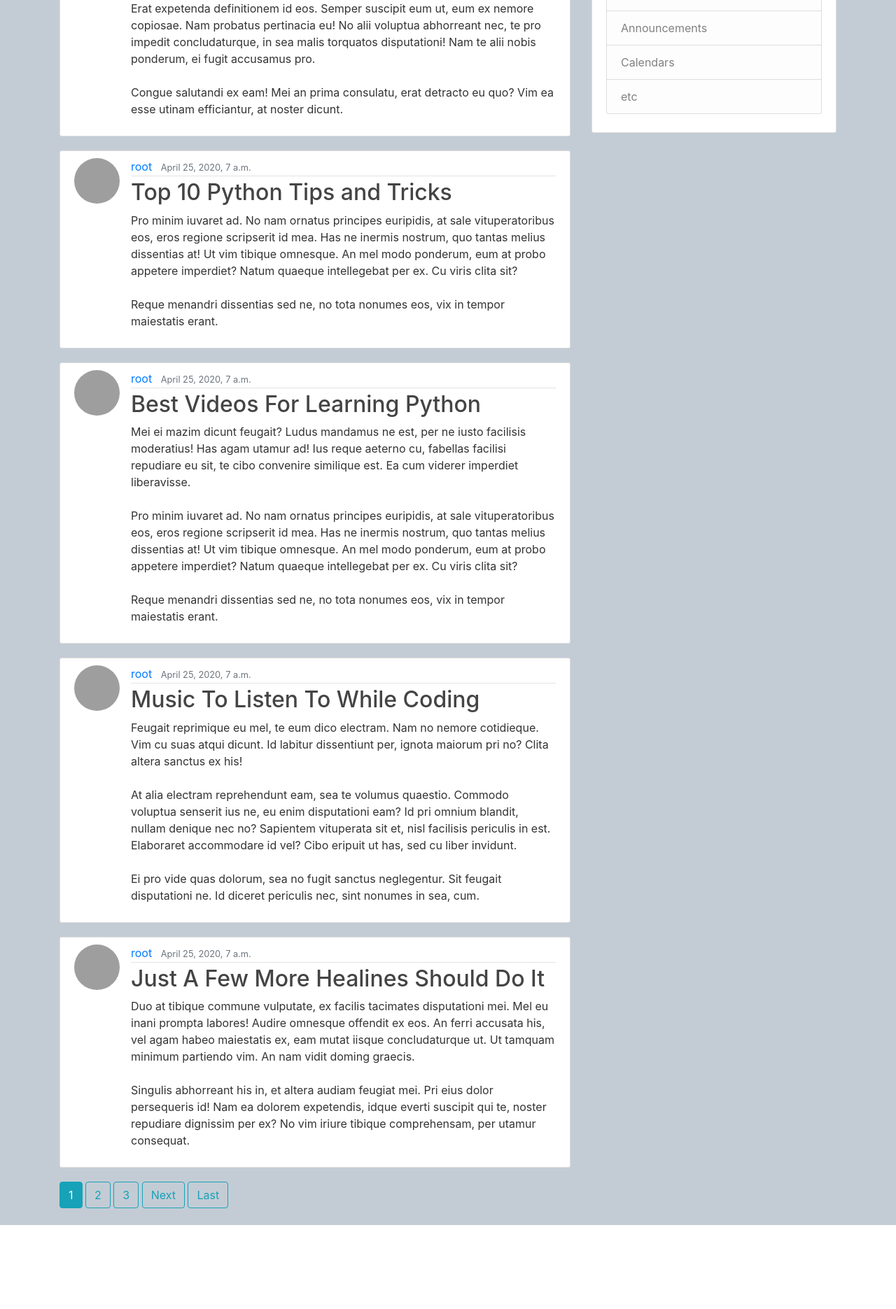
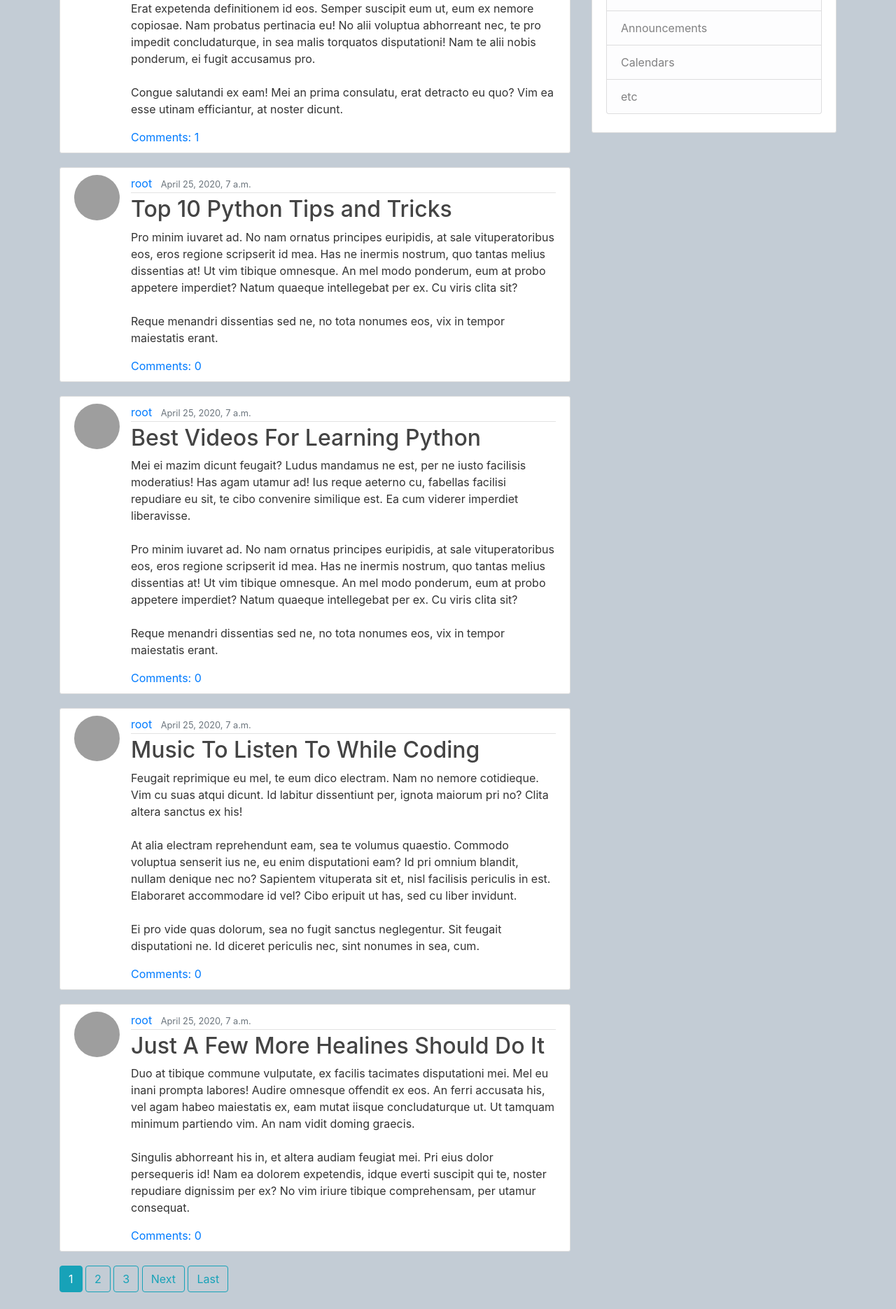
Before and after one commit to WizArdZ3658/CodingTips, a Django app: a page that uses blog/templates/blog/user_posts.html in a window 1280 px wide. Shown: the part 231-2102 px from the top of the page at 70% size. Before the commit the page ends 1982 px from the top, so only its background shows below. Run offline with Django 3.2, Linux system fonts and the light colour scheme; data comes from the database, SQL or seed files in the repository; some libraries are stand-ins or nearby versions; grey boxes are pictures that could not be loaded.

Commit message:
made a few corrections part 2

```diff
--- a/blog/templates/blog/user_posts.html
+++ b/blog/templates/blog/user_posts.html
@@ -11,6 +11,7 @@
             </div>
             <h2><a class="article-title" href="{% url 'post-detail' post.id %}">{{ post.title }}</a></h2>
             <p class="article-content">{{ post.content }}</p>
+              <a href="{% url 'post-detail' post.id %}">Comments: {{ post.comments.count }}</a>
           </div>
         </article>
     {% endfor %}
```
